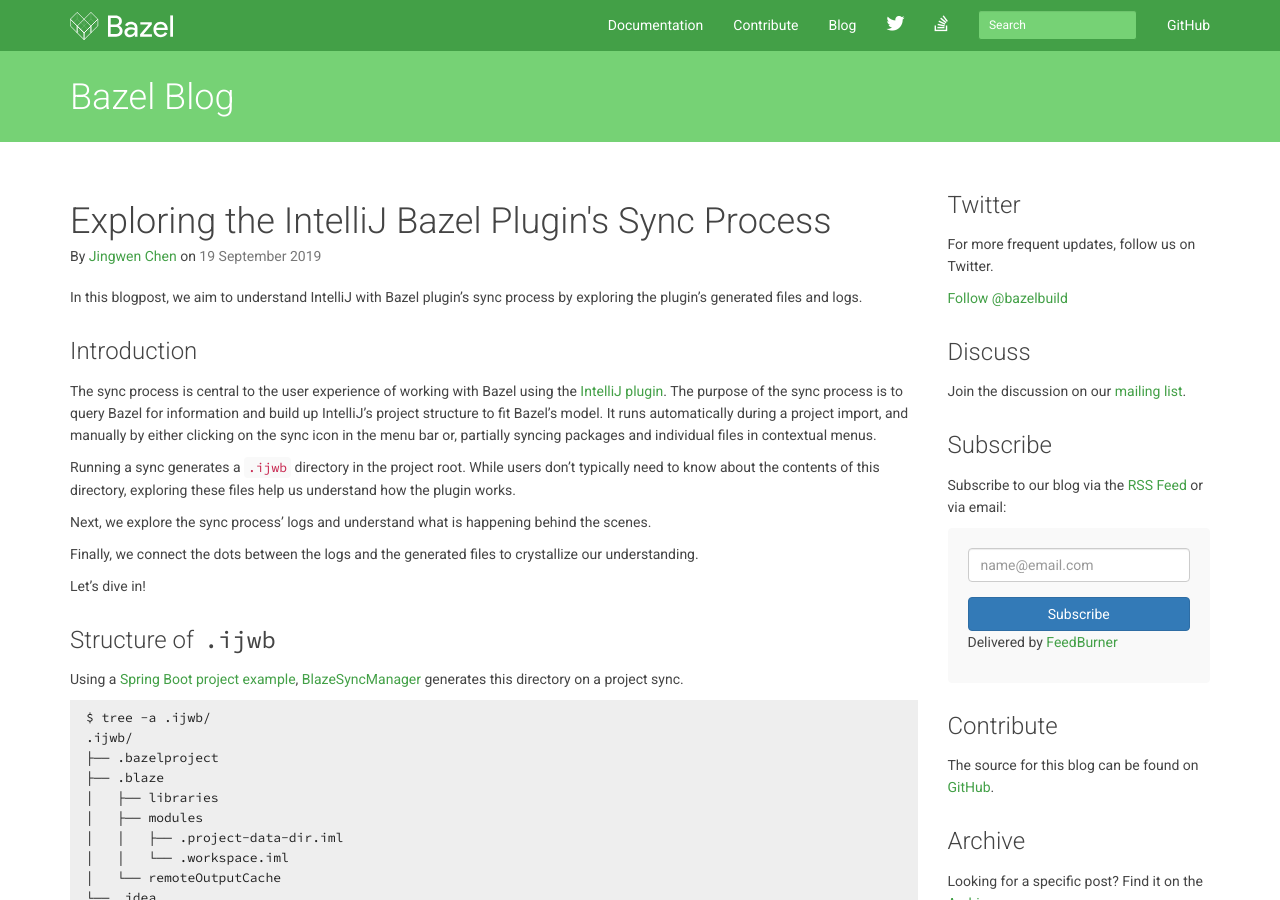
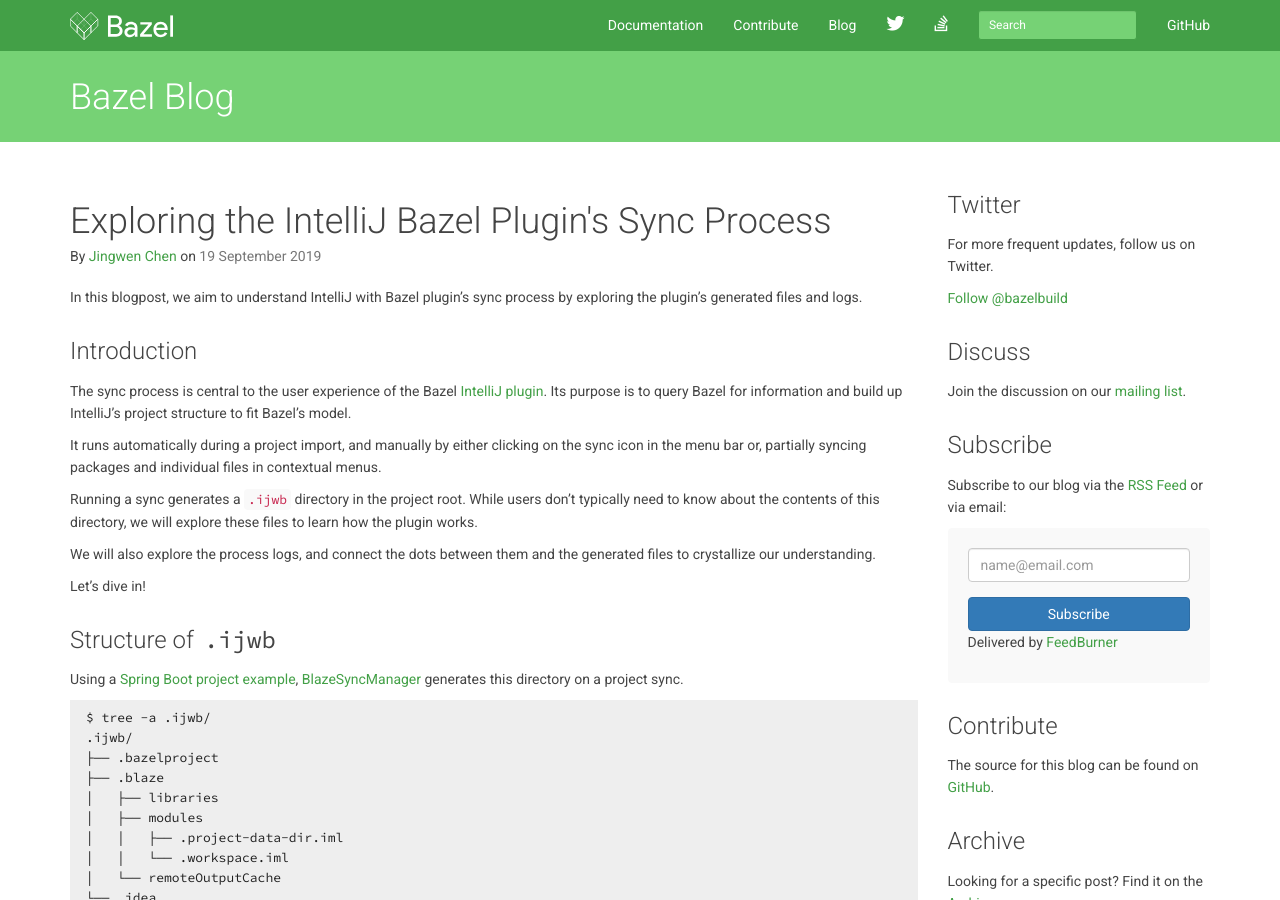
Before and after one commit to bazelbuild/bazel-blog, a Jekyll site: the page built from _posts/2019-09-19-intellij-bazel-sync.md, in a window 1280 px wide and 900 px high. Built offline with Jekyll 4.4.1, drawn with Linux system fonts in a browser that asks for light colours; nearby versions of some CDN libraries; library files that are not in the unit come from our copies; Markdown is read by kramdown in place of the engine named in the settings.

Commit message:
simplify

```diff
--- a/_posts/2019-09-19-intellij-bazel-sync.md
+++ b/_posts/2019-09-19-intellij-bazel-sync.md
@@ -10,22 +10,20 @@
 
 ## Introduction
 
-The sync process is central to the user experience of working with Bazel using
-the [IntelliJ plugin](https://ij.bazel.build). The purpose of the sync process
-is to query Bazel for information and build up IntelliJ's project structure to
-fit Bazel's model. It runs automatically during a project import, and manually
-by either clicking on the sync icon in the menu bar or, partially syncing
-packages and individual files in contextual menus.
+The sync process is central to the user experience of the Bazel [IntelliJ
+plugin](https://ij.bazel.build). Its purpose is to query Bazel for information
+and build up IntelliJ's project structure to fit Bazel's model.
+
+It runs automatically during a project import, and manually by either clicking
+on the sync icon in the menu bar or, partially syncing packages and individual
+files in contextual menus.
 
 Running a sync generates a `.ijwb` directory in the project root. While users
-don’t typically need to know about the contents of this directory, exploring
-these files help us understand how the plugin works.
+don’t typically need to know about the contents of this directory, we will
+explore these files to learn how the plugin works.
 
-Next, we explore the sync process' logs and understand what is happening
-behind the scenes.
-
-Finally, we connect the dots between the logs and the generated files to
-crystallize our understanding.
+We will also explore the process logs, and connect the dots between them and the
+generated files to crystallize our understanding.
 
 Let's dive in!
 
```
